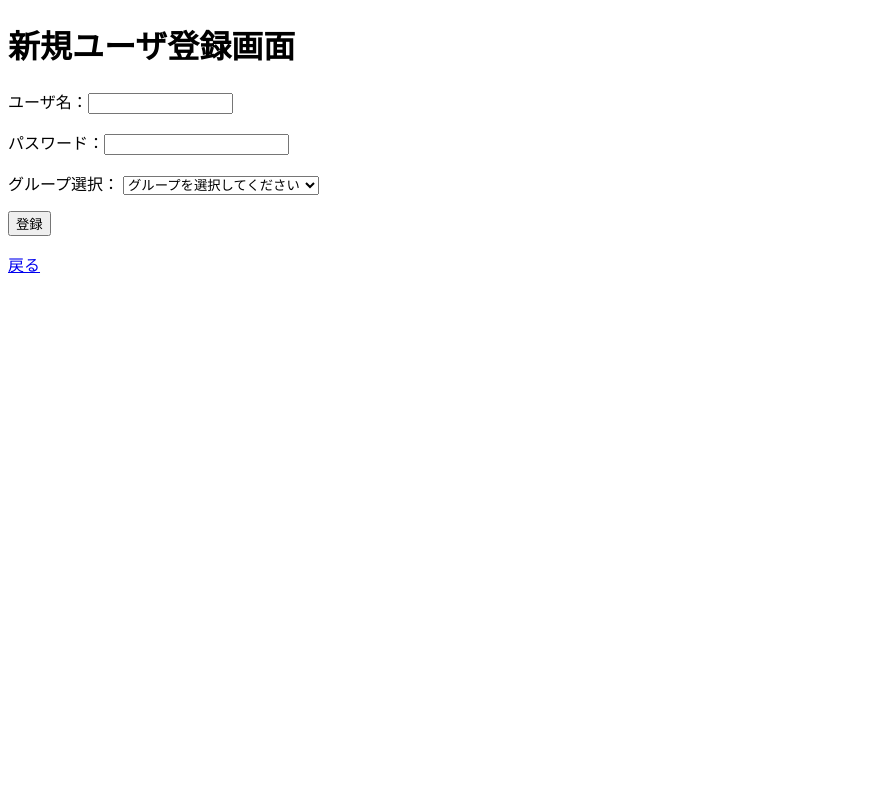
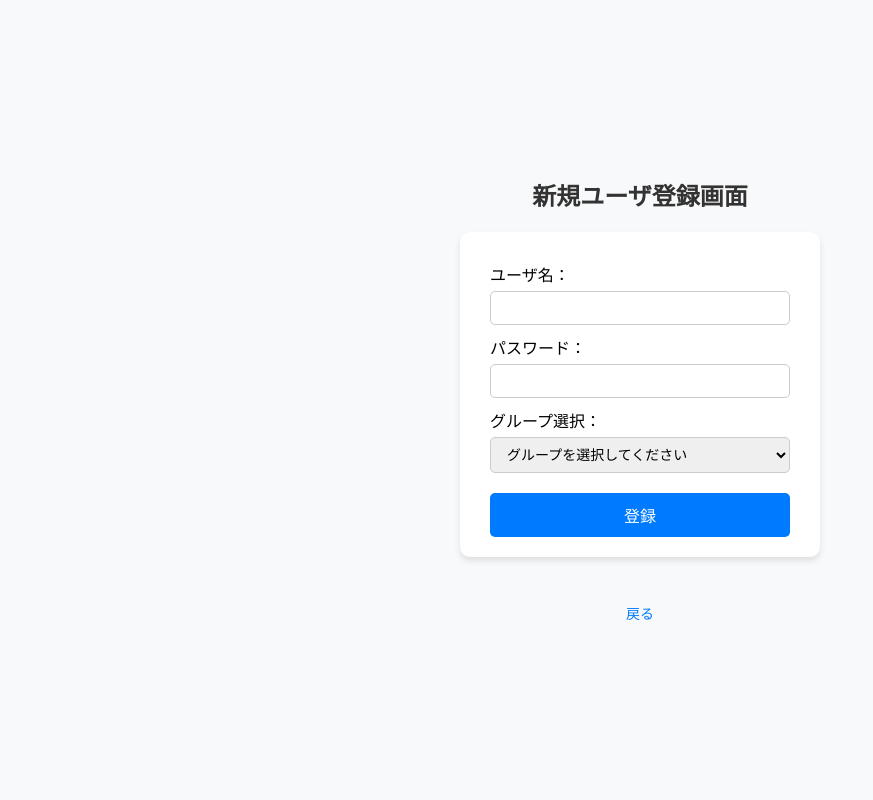
Before and after one commit to hyuga0315/anpontan, a Django app: page /mychat/createuser in a window 1280 px wide. Shown: the whole page, without its empty margins (0-873 px from the left). Run offline with Django 5.2, Linux system fonts and the light colour scheme.

Commit message:
Update createuser.html

```diff
--- a/anpontan/mychat/templates/mychat/createuser.html
+++ b/anpontan/mychat/templates/mychat/createuser.html
@@ -3,6 +3,96 @@
 <head>
 <meta charset="UTF-8">
 <title>新規ユーザ登録画面</title>
+<style>
+/* 全体の背景とフォント設定 */
+body {
+    font-family: Arial, sans-serif;
+    background-color: #f8f9fa;
+    margin: 0;
+    padding: 0;
+    display: flex;
+    flex-direction: column;
+    justify-content: center;
+    align-items: center;
+    height: 100vh;
+}
+
+/* フォームのスタイル */
+form {
+    background-color: #ffffff;
+    padding: 20px 30px;
+    border-radius: 10px;
+    box-shadow: 0 4px 6px rgba(0, 0, 0, 0.1);
+    width: 300px;
+    text-align: center;
+    margin-bottom: 20px; /* 戻るリンクとのスペース */
+}
+
+/* 見出しのスタイル */
+h1 {
+    font-size: 24px;
+    color: #333;
+    margin-bottom: 20px;
+}
+
+/* フォーム内のラベルと入力 */
+form p {
+    margin: 10px 0;
+    text-align: left;
+}
+
+input[type="text"],
+input[type="password"],
+select {
+    width: 100%;
+    padding: 8px 12px;
+    margin-top: 5px;
+    border: 1px solid #ccc;
+    border-radius: 5px;
+    font-size: 14px;
+    box-sizing: border-box;
+}
+
+/* ボタンのスタイル */
+input[type="submit"] {
+    background-color: #007bff;
+    color: #ffffff;
+    padding: 10px 15px;
+    border: none;
+    border-radius: 5px;
+    cursor: pointer;
+    font-size: 16px;
+    width: 100%;
+    margin-top: 10px;
+}
+
+input[type="submit"]:hover {
+    background-color: #0056b3;
+}
+
+/* エラーメッセージのスタイル */
+ul {
+    list-style: none;
+    padding: 0;
+    margin: 0;
+    color: red;
+    font-size: 14px;
+    text-align: left;
+}
+
+/* 戻るリンクのスタイル */
+p a {
+    display: block; /* 横並びにならないように */
+    margin-top: 10px;
+    text-decoration: none;
+    color: #007bff;
+    font-size: 14px;
+}
+
+p a:hover {
+    text-decoration: underline;
+}
+</style>
 </head>
 <body>
 <h1>新規ユーザ登録画面</h1>
@@ -28,7 +118,7 @@
 {% if error_message %}
 <ul>
     {% for message in error_message %}
-    <li style="color:red">{{ message }}</li>
+    <li>{{ message }}</li>
     {% endfor %}
 </ul>
 {% endif %}
```
Lines whose indentation alone changed are shown as unchanged.
